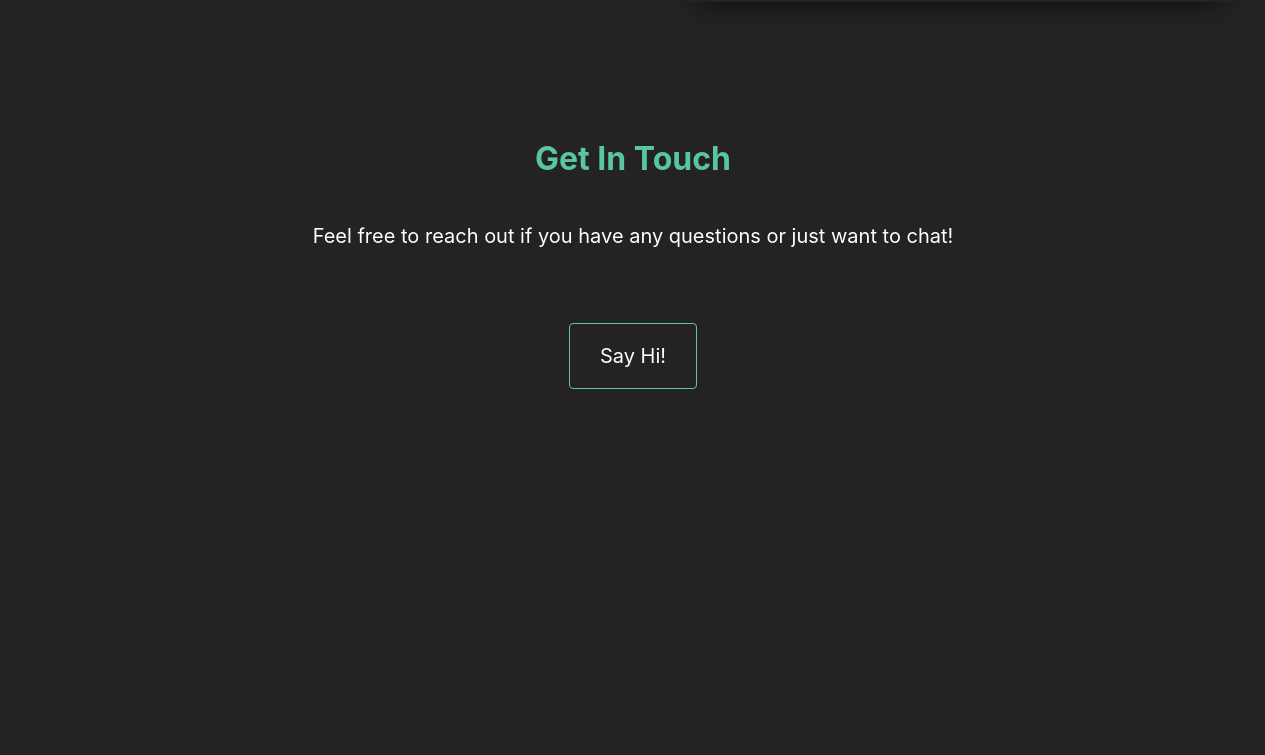
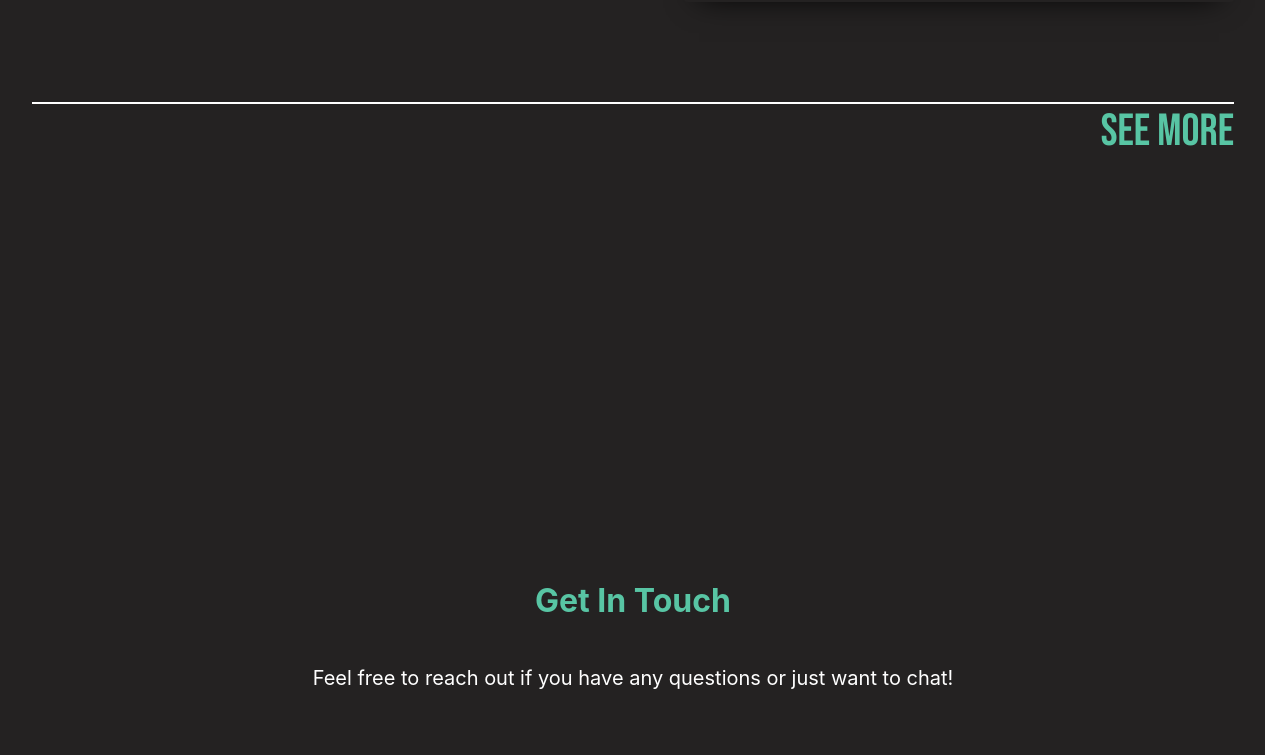
Before and after one commit to arniehayes/Arnie-Hayes-Portfolio, a Next.js app: page / in a window 1536 px wide. Shown: the part 2809-3564 px from the top of the page, without its empty margins (135-1400 px from the left). Before the commit the page ends 3358 px from the top, so only its background shows below. Built offline with nearby package versions, Linux system fonts and the light colour scheme.

Commit message:
adding little fixes

```diff
--- a/components/Body/Projects/Projects.js
+++ b/components/Body/Projects/Projects.js
@@ -16,7 +16,7 @@ const Projects = () => {
         <div className={style.project_items}>
           <div className={style.project_header}>
             <h2>Notable Projects</h2>
-            <span />
+            <span className={style.long_bar} />
           </div>
           <ul className={style.projects_list}>
             <li>
@@ -50,20 +50,13 @@ const Projects = () => {
                 project_list={["React.js", "SCSS", "Axios", "Open Weather API"]}
               />
             </li>
-            {/* <li>
-            <ProjectItem
-              title={"Work in Progress"}
-              description={`Work in Progress`}
-              img_path={"work_in_progress.jpg"}
-              img_name={"JavaScript Quiz Project"}
-              flex_direction={"row"}
-              negative_margin={"left"}
-              text_align={"right"}
-              list_float={"right"}
-              project_list={["TBD", "TBD", "TBD", "TBD"]}
-            />
-          </li> */}
           </ul>
+          <div className={style.bar_container}>
+            <span className={style.long_bar} />
+            <a href="/" >
+              <p className={style.project_footer}>See More </p>
+            </a>
+          </div>
         </div>
       </section>
     );
--- a/components/Body/Projects/Projects.module.scss
+++ b/components/Body/Projects/Projects.module.scss
@@ -119,6 +119,7 @@ $accent-color: #58c5a4;
 @media only screen and (min-width: 1300px) {
     .projects_container {
         margin: 15px;
+        margin-bottom: 25rem;
         padding: 0;
         display: flex;
         flex-direction: column;
@@ -133,13 +134,6 @@ $accent-color: #58c5a4;
         flex-direction: column;
         margin-bottom: 100px;
 
-        span {
-            content: "";
-            height: .5px;
-            border: .5px solid white;
-            margin: 0 2rem;
-        }
-
         h2 {
             font-family: 'Bebas Neue', cursive;
             display: flex;
@@ -147,7 +141,7 @@ $accent-color: #58c5a4;
             align-items: center;
             color: $accent-color;
             font-size: 45px;
-            margin: 0 2rem;
+            margin: 0;
             width: 100%;
             //max-width: 1102px;
 
@@ -179,7 +173,6 @@ $accent-color: #58c5a4;
     .projects_list {
         display: block;
         list-style: none;
-        margin: 2rem;
         padding: 0;
 
         li {
@@ -279,6 +272,33 @@ $accent-color: #58c5a4;
         }
     }
 
+    .bar_container, .bar_container a{
+        display: flex;
+        flex-direction: column;
+        align-items: center;
+        width: 100%;
+    }
+
+    .project_footer {
+        font-family: 'Bebas Neue', cursive;
+        color: $accent-color;
+        font-size: 45px;
+        padding: 0;
+        margin: 0;
+        text-align: right;
+        width: 100%;
+    }
+
+    .long_bar {
+        content: "";
+        height: .5px;
+        border: .5px solid white;
+        // margin: 0 2rem;
+        padding: 0;
+        margin: 0;
+        width: 100%;
+    }
+
     // FLEX DIRECTIONS
     .flex_direction_row {
         flex-direction: row !important;
--- a/components/Footer/GetInTouch.module.scss
+++ b/components/Footer/GetInTouch.module.scss
@@ -1,7 +1,7 @@
 $accent-color: #58c5a4;
 
 .get_in_touch_container {
-    margin-bottom: 10rem;
+    margin-bottom: 20rem;
     display: flex;
     flex-direction: column;
     justify-content: center space-around;
```
